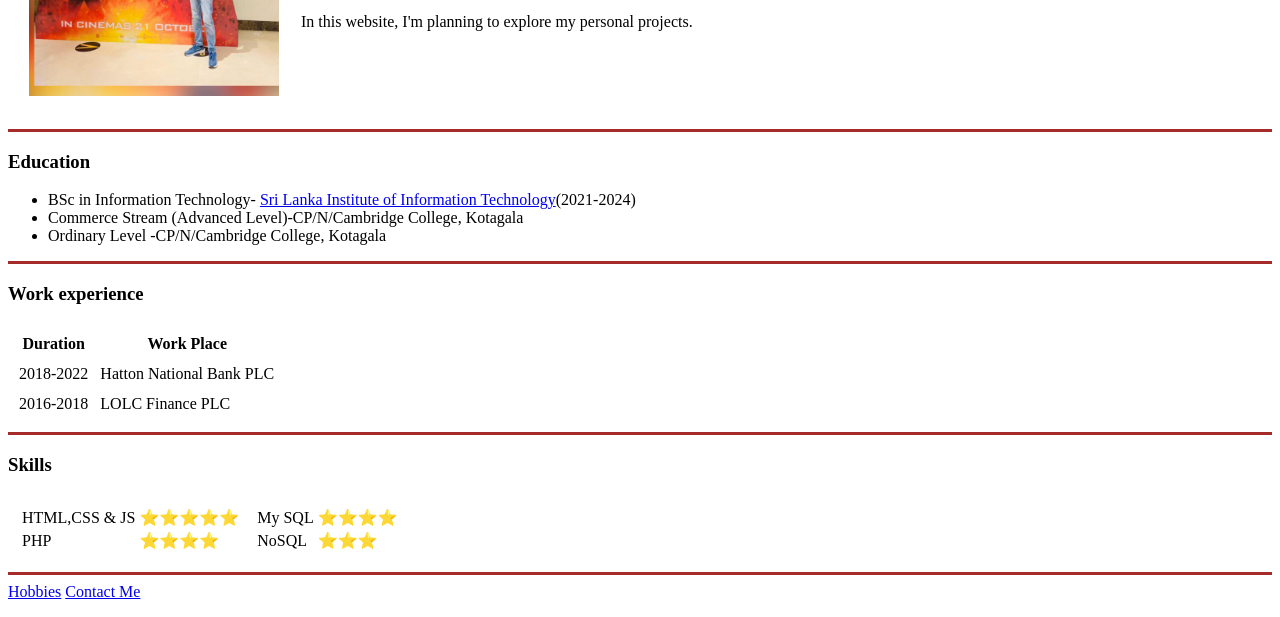
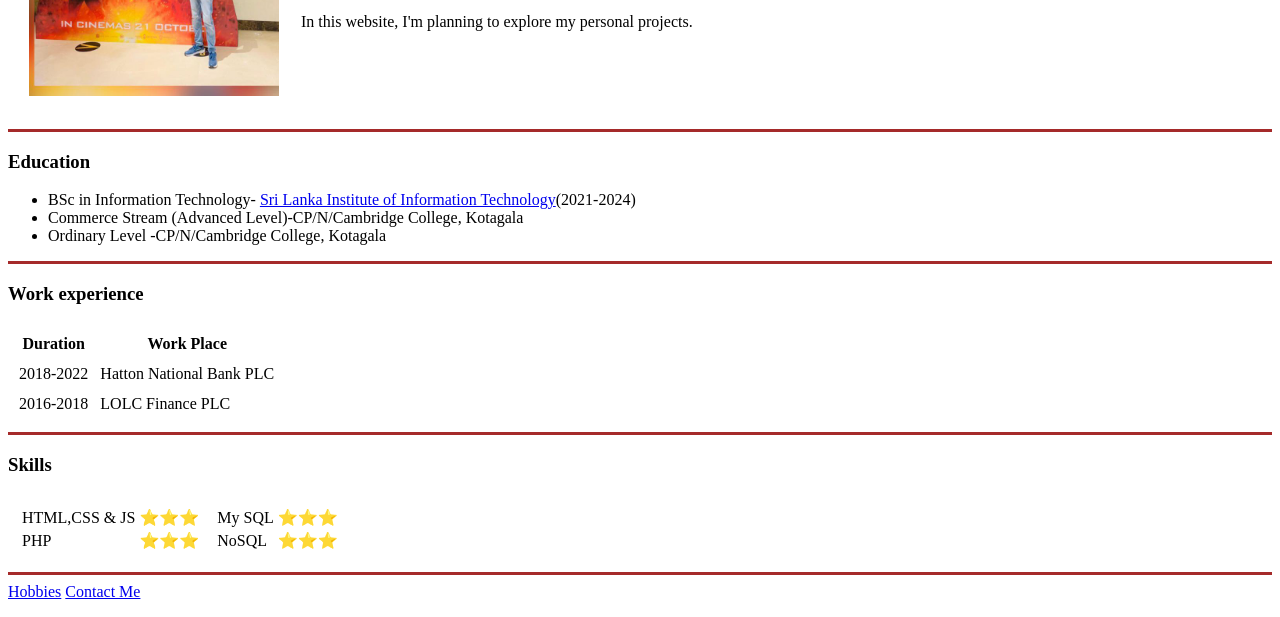
Before and after one commit to GeorgeCDixon/MySite_CV, a plain HTML site: page index.html in a window 1280 px wide. Shown: the part 183-800 px from the top of the page. Drawn offline with Linux system fonts and the light colour scheme.

Commit message:
Update index.html

```diff
--- a/index.html
+++ b/index.html
@@ -55,11 +55,11 @@
                     <table>
                         <tr>
                             <td>HTML,CSS & JS</td>
-                            <td>⭐⭐⭐⭐⭐</td>
+                            <td>⭐⭐⭐</td>
                         </tr>
                         <tr>
                             <td>PHP</td>
-                            <td>⭐⭐⭐⭐</td>
+                            <td>⭐⭐⭐</td>
                         </tr>
                     </table>
                 </td>
@@ -67,7 +67,7 @@
                     <table>
                         <tr>
                             <td>My SQL</td>
-                            <td>⭐⭐⭐⭐</td>
+                            <td>⭐⭐⭐</td>
                         </tr>
                         <tr>
                             <td>NoSQL</td>
```
